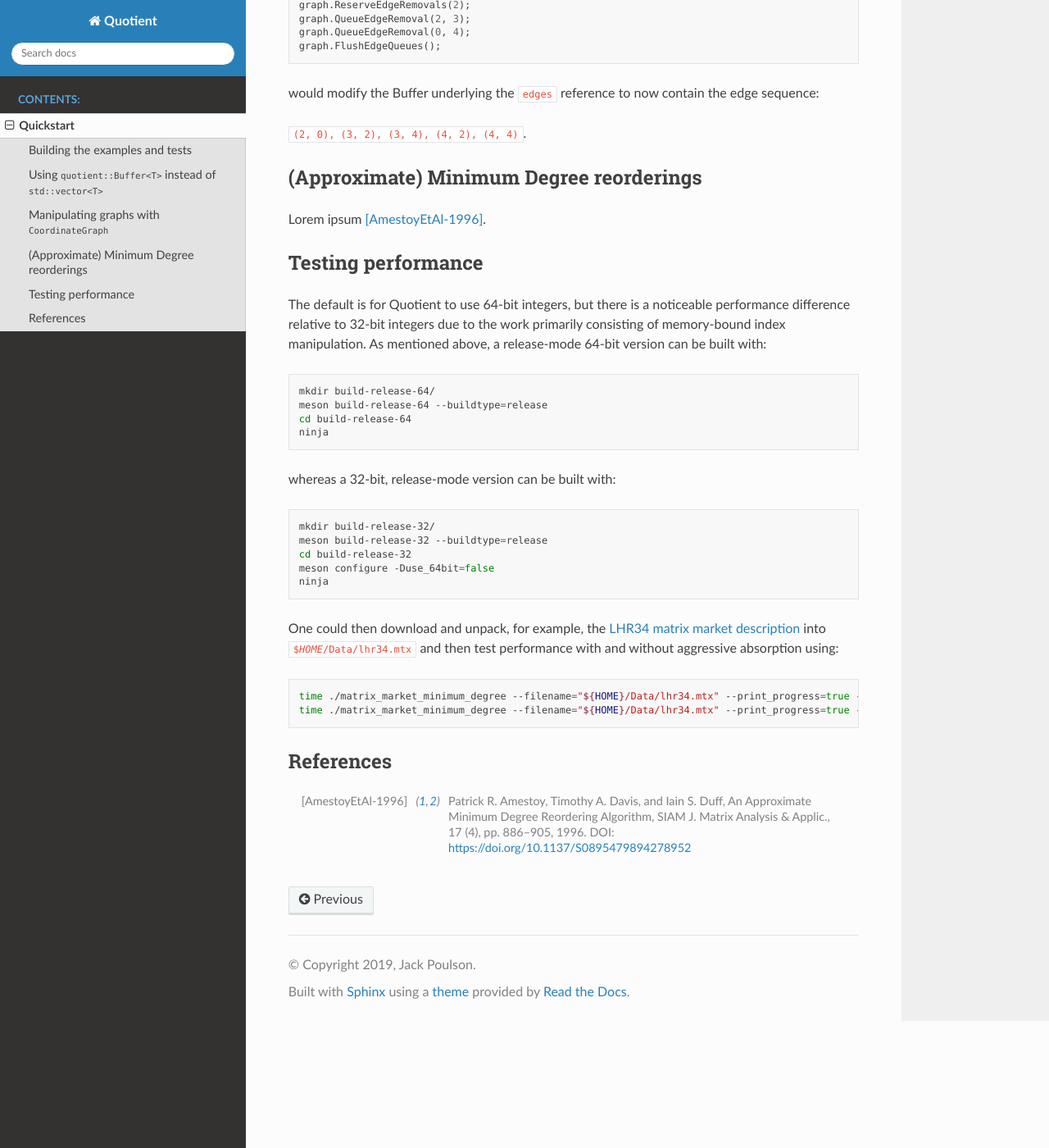
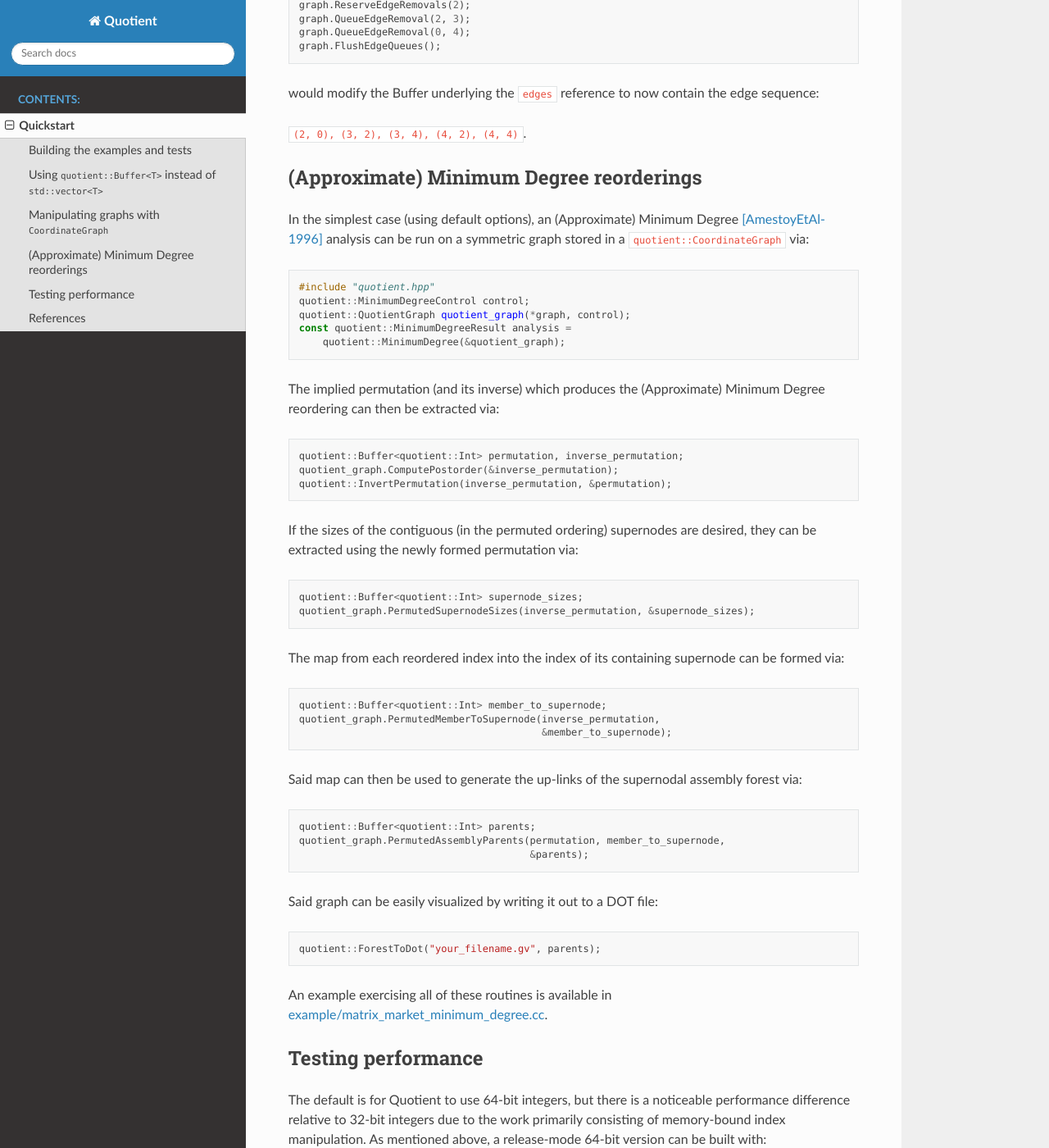
Before and after one commit to MeshFEM/quotient, a Sphinx documentation site: the page built from docs/quickstart.rst, in a window 1280 px wide and 1400 px high, scrolled down 2930 px. Shown: the whole window at 82% size. Built offline with Sphinx 7.4.7 and the Read the Docs theme 2.0.0, drawn with Linux system fonts in a browser that asks for light colours; formulas are drawn with MathJax 3.

Commit message:
Adding (unpublished) changes to quickstart to incorporate Minimum Degree advice.

```diff
--- a/docs/quickstart.rst
+++ b/docs/quickstart.rst
@@ -171,7 +171,61 @@ contain the edge sequence:
 
 (Approximate) Minimum Degree reorderings
 ^^^^^^^^^^^^^^^^^^^^^^^^^^^^^^^^^^^^^^^^
-Lorem ipsum [AmestoyEtAl-1996]_.
+In the simplest case (using default options), an (Approximate) Minimum Degree
+[AmestoyEtAl-1996]_ analysis can be run on a symmetric graph stored in a
+:samp:`quotient::CoordinateGraph` via:
+
+.. code-block:: cpp
+
+  #include "quotient.hpp"
+  quotient::MinimumDegreeControl control;
+  quotient::QuotientGraph quotient_graph(*graph, control);
+  const quotient::MinimumDegreeResult analysis =
+      quotient::MinimumDegree(&quotient_graph);
+
+The implied permutation (and its inverse) which produces the (Approximate)
+Minimum Degree reordering can then be extracted via:
+
+.. code-block:: cpp
+
+  quotient::Buffer<quotient::Int> permutation, inverse_permutation;
+  quotient_graph.ComputePostorder(&inverse_permutation);
+  quotient::InvertPermutation(inverse_permutation, &permutation);
+
+If the sizes of the contiguous (in the permuted ordering) supernodes are
+desired, they can be extracted using the newly formed permutation via:
+
+.. code-block:: cpp
+
+  quotient::Buffer<quotient::Int> supernode_sizes;
+  quotient_graph.PermutedSupernodeSizes(inverse_permutation, &supernode_sizes);
+
+The map from each reordered index into the index of its containing supernode
+can be formed via:
+
+.. code-block:: cpp
+
+  quotient::Buffer<quotient::Int> member_to_supernode;
+  quotient_graph.PermutedMemberToSupernode(inverse_permutation,
+                                           &member_to_supernode);
+
+Said map can then be used to generate the up-links of the supernodal assembly
+forest via:
+
+.. code-block:: cpp
+
+  quotient::Buffer<quotient::Int> parents;
+  quotient_graph.PermutedAssemblyParents(permutation, member_to_supernode,
+                                         &parents);
+
+Said graph can be easily visualized by writing it out to a DOT file:
+
+.. code-block:: cpp
+
+  quotient::ForestToDot("your_filename.gv", parents);
+
+An example exercising all of these routines is available in
+`example/matrix_market_minimum_degree.cc <https://gitlab.com/hodge_star/quotient/blob/master/example/matrix_market_minimum_degree.cc>`_.
 
 Testing performance
 ^^^^^^^^^^^^^^^^^^^
```
